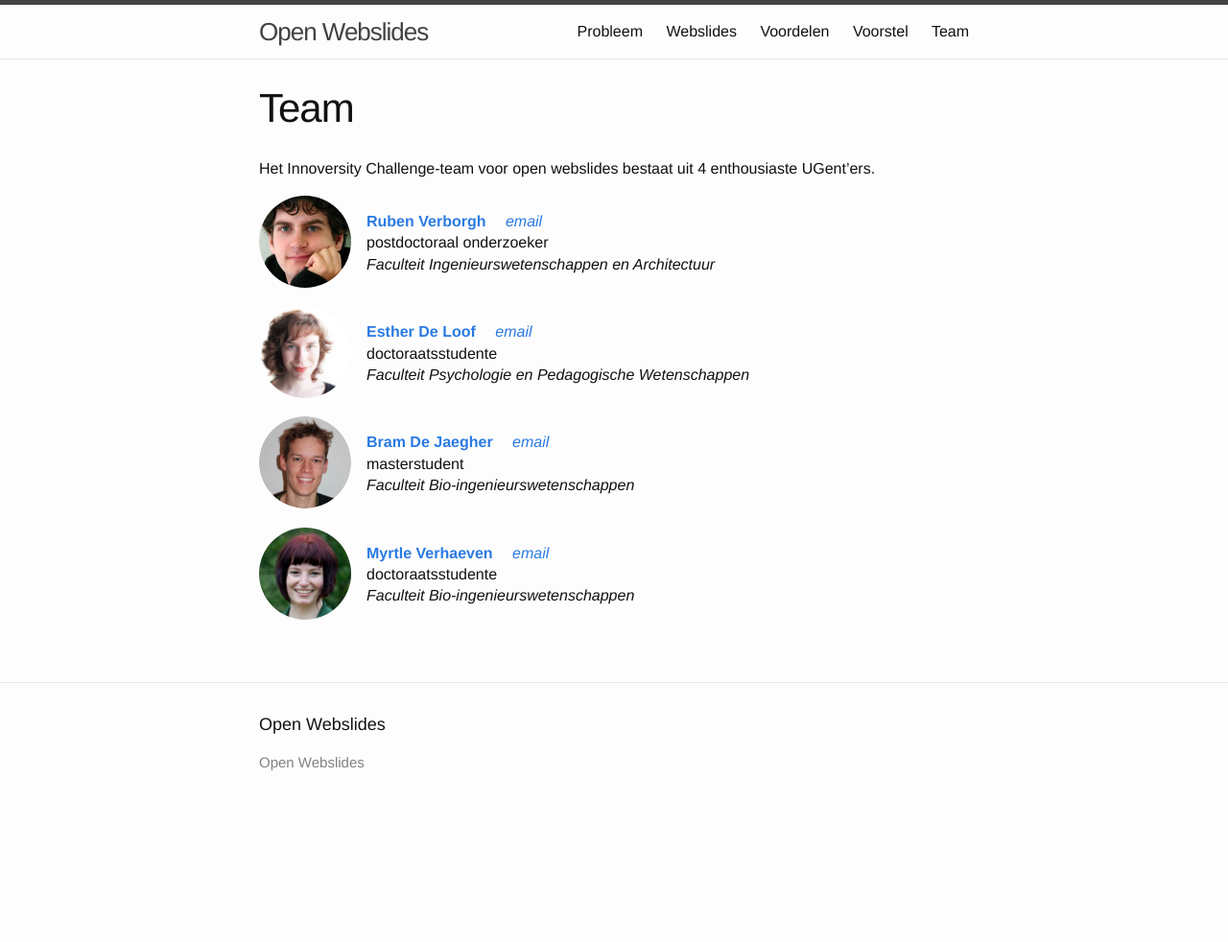
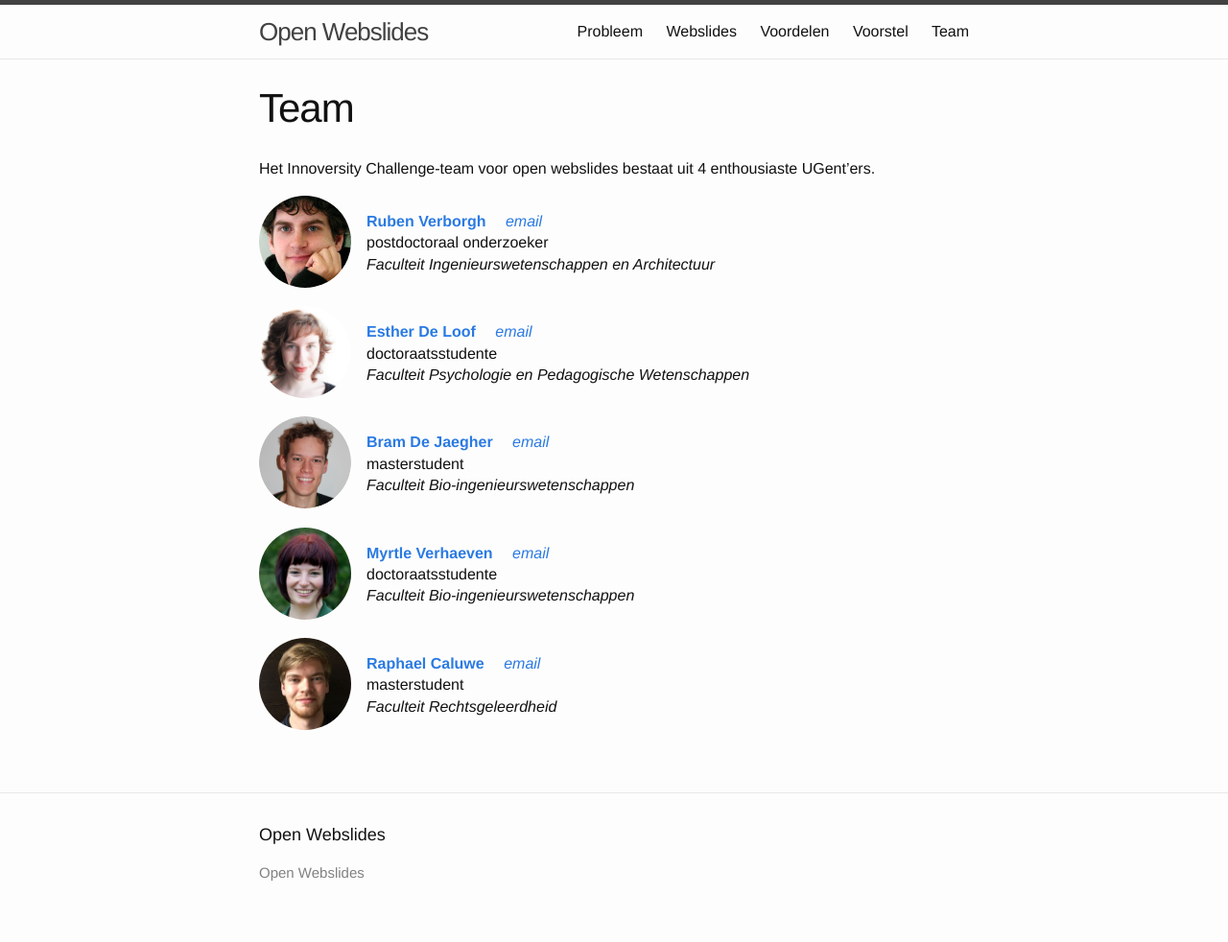
Before and after one commit to OpenWebslides/openwebslides.github.io-old, a Jekyll site: the page built from team/index.md, in a window 1280 px wide. Shown: the whole page at 96% size. Built offline with Jekyll 4.4.1, drawn with Linux system fonts in a browser that asks for light colours; before the commit the page ends 900 px from its top, so only the background shows below that.

Commit message:
Add Raphael.

```diff
--- a/team/index.md
+++ b/team/index.md
@@ -44,3 +44,12 @@
   <p class="job">doctoraatsstudente</p>
   <p class="faculty">Faculteit Bio-ingenieurswetenschappen</p>
 </div>
+<div class="person">
+  <img src="/images/raphael.jpg">
+  <p class="name">
+    <a href="#">Raphael Caluwe</a>
+    <a href="mailto:raphael.caluwe@ugent.be" class="email">email</a>
+  </p>
+  <p class="job">masterstudent</p>
+  <p class="faculty">Faculteit Rechtsgeleerdheid</p>
+</div>
```
Also changed, not shown: images/raphael.jpg (added).
